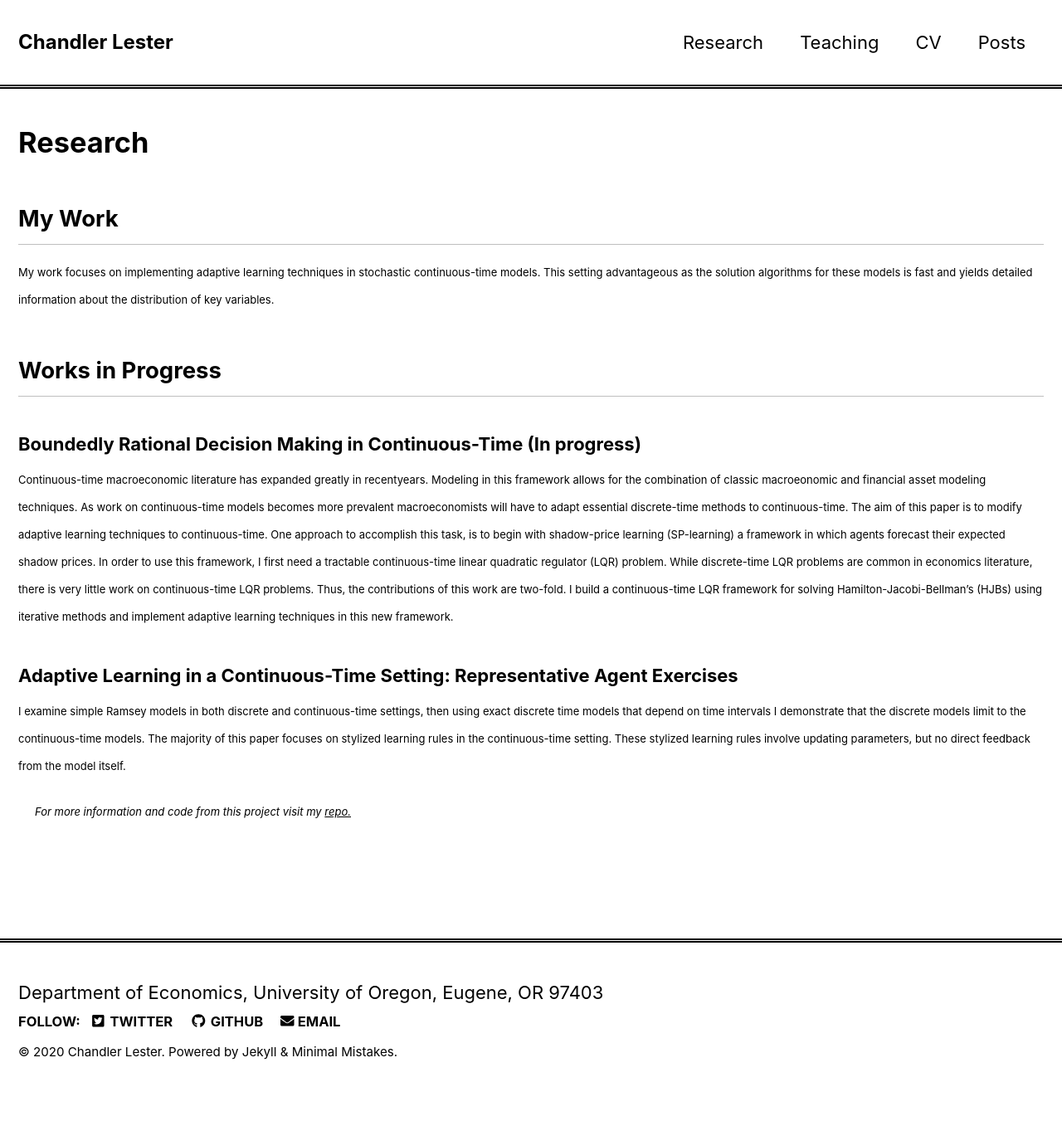
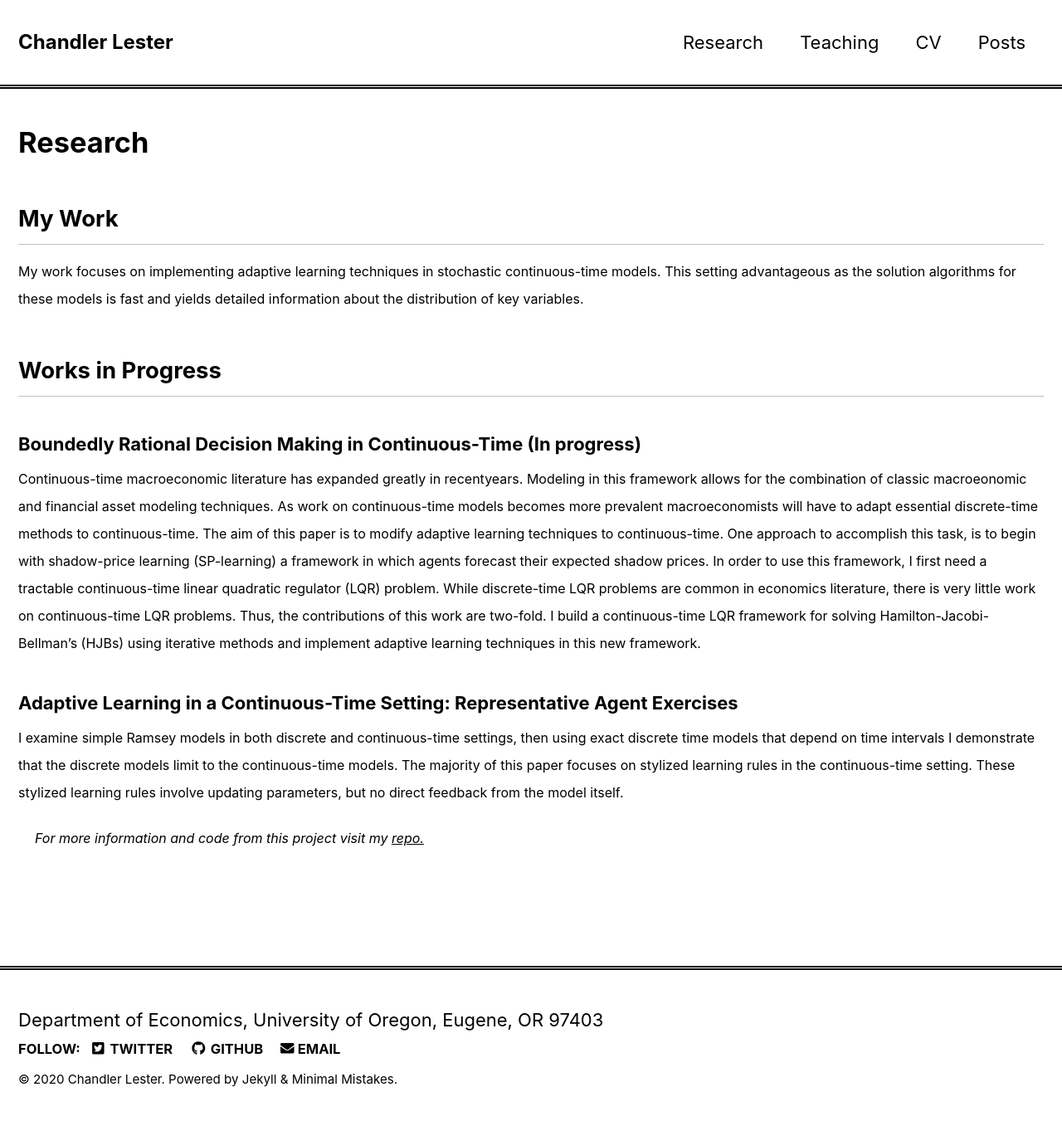
Before and after one commit to mibarnes/chandlerlester.github.io, a Jekyll site: the page built from _pages/research.md, in a window 1280 px wide. Shown: the whole page at 83% size. Built offline with Jekyll 4.4.1, drawn with Linux system fonts in a browser that asks for light colours; nearby versions of some CDN libraries; before the commit the page ends 1324 px from its top, so only the background shows below that.

Commit message:
Update research.md

```diff
--- a/_pages/research.md
+++ b/_pages/research.md
@@ -13,18 +13,18 @@ class: wide
 
 ## My Work
 
-<font size="2">My work focuses on implementing adaptive learning techniques in stochastic continuous-time models.
+<font size="3">My work focuses on implementing adaptive learning techniques in stochastic continuous-time models.
 
 This setting advantageous as the solution algorithms for these models is fast and yields detailed information about the distribution of key variables. </font>
 
 ## Works in Progress
 
 ### Boundedly Rational Decision Making in Continuous-Time (In progress)
-<font size="2">Continuous-time macroeconomic literature has expanded greatly in recentyears. Modeling in this framework allows for the combination of classic macroeonomic and financial asset modeling techniques. As work on continuous-time models becomes more prevalent macroeconomists will have to adapt essential discrete-time methods to continuous-time. The aim of this paper is to modify adaptive learning techniques to continuous-time. One approach to accomplish this  task,  is  to  begin  with  shadow-price  learning  (SP-learning) a framework in  which  agents  forecast  their  expected  shadow  prices. In  order  to  use  this framework, I first need a tractable continuous-time linear quadratic regulator (LQR) problem. While discrete-time LQR problems are common in economics literature, there is very little work on continuous-time LQR problems. Thus, the contributions of this work are two-fold. I build a continuous-time LQR framework  for  solving  Hamilton-Jacobi-Bellman’s  (HJBs) using iterative methods and implement adaptive learning techniques in this new framework.</font>
+<font size="3">Continuous-time macroeconomic literature has expanded greatly in recentyears. Modeling in this framework allows for the combination of classic macroeonomic and financial asset modeling techniques. As work on continuous-time models becomes more prevalent macroeconomists will have to adapt essential discrete-time methods to continuous-time. The aim of this paper is to modify adaptive learning techniques to continuous-time. One approach to accomplish this  task,  is  to  begin  with  shadow-price  learning  (SP-learning) a framework in  which  agents  forecast  their  expected  shadow  prices. In  order  to  use  this framework, I first need a tractable continuous-time linear quadratic regulator (LQR) problem. While discrete-time LQR problems are common in economics literature, there is very little work on continuous-time LQR problems. Thus, the contributions of this work are two-fold. I build a continuous-time LQR framework  for  solving  Hamilton-Jacobi-Bellman’s  (HJBs) using iterative methods and implement adaptive learning techniques in this new framework.</font>
 
 ### Adaptive Learning in a Continuous-Time Setting: Representative Agent Exercises
-<font size="2">I examine simple Ramsey models in both discrete and continuous-time settings,
+<font size="3">I examine simple Ramsey models in both discrete and continuous-time settings,
 then using exact discrete time models that depend on time intervals I demonstrate that the discrete models limit to the continuous-time models.
 The majority of this paper focuses on stylized learning rules in the continuous-time setting.
 These stylized learning rules involve updating parameters, but no direct feedback from the model itself.</font>
-*<font size="2">For more information and code from this project visit my <a href="https://github.com/chandlerlester/Stylized_Learning">repo.</a></font>*
+*<font size="3">For more information and code from this project visit my <a href="https://github.com/chandlerlester/Stylized_Learning">repo.</a></font>*
```
